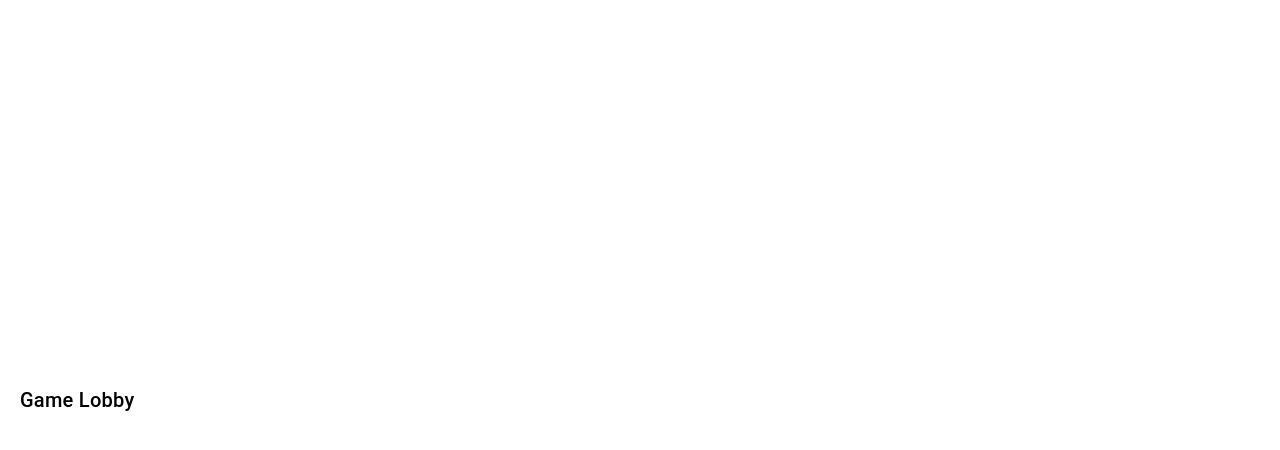
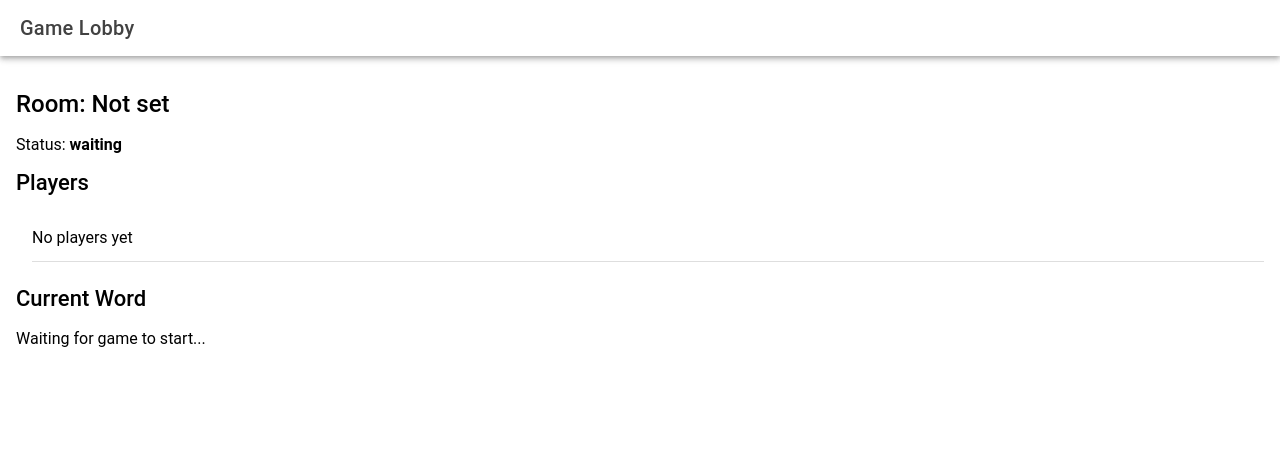
Before and after one commit to CrissCross56/Battle-Words, a React (Vite) app in the folder client/: page /game-lobby in a window 1280 px wide. Shown: the top 450 px of the page. Built offline with nearby package versions, Linux system fonts and the light colour scheme.

Commit message:
feat(frontend): update GameLobby page to display realtime state

```diff
--- a/client/src/pages/GameLobby.tsx
+++ b/client/src/pages/GameLobby.tsx
@@ -1,11 +1,54 @@
-import {IonPage, IonTitle} from '@ionic/react';
+import { IonPage, IonHeader, IonToolbar, IonTitle, IonContent, IonText, IonList, IonItem, IonLabel } from '@ionic/react'
+import { useGameStore } from '../store/gameStore'
 
 const GameLobby: React.FC = () => {
-    return (
-        <IonPage>
-            <IonTitle>Game Lobby</IonTitle>
-        </IonPage>
-    )
+  // Get realtime game state from Zustand store
+  const roomCode = useGameStore((state) => state.roomCode)
+  const players = useGameStore((state) => state.players)
+  const scores = useGameStore((state) => state.scores)
+  const currentWord = useGameStore((state) => state.currentWord)
+  const gameStatus = useGameStore((state) => state.gameStatus)
+
+  return (
+    <IonPage>
+      <IonHeader>
+        <IonToolbar>
+          <IonTitle>Game Lobby</IonTitle>
+        </IonToolbar>
+      </IonHeader>
+
+      <IonContent className="ion-padding">
+        <IonText>
+          <h2>Room: {roomCode || 'Not set'}</h2>
+          <p>Status: <strong>{gameStatus}</strong></p>
+        </IonText>
+
+        <IonText>
+          <h3>Players</h3>
+          <IonList>
+            {players.length === 0 ? (
+              <IonItem>
+                <IonLabel>No players yet</IonLabel>
+              </IonItem>
+            ) : (
+              players.map((player, index) => (
+                <IonItem key={index}>
+                  <IonLabel>
+                    {player} — Score: {scores[player] || 0}
+                  </IonLabel>
+                </IonItem>
+              ))
+            )}
+          </IonList>
+        </IonText>
+
+        <IonText>
+          <h3>Current Word</h3>
+          <p>{currentWord || 'Waiting for game to start...'}</p>
+        </IonText>
+      </IonContent>
+    </IonPage>
+  )
 }
 
-export default GameLobby;
+export default GameLobby
```
